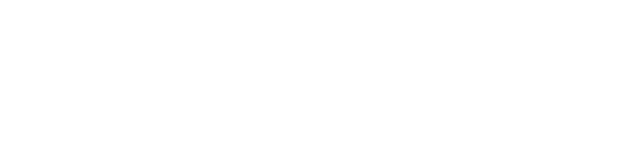
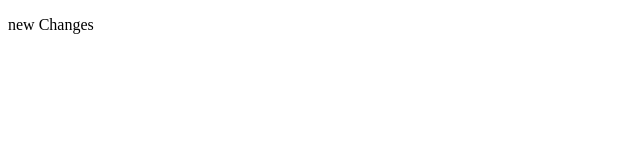
Before and after one commit to Ausaf-iqbal/travel-template, a plain HTML site: page index.html in a window 1280 px wide. Shown: the whole page, without its empty margins (0-640 px from the left). Drawn offline with Linux system fonts and the light colour scheme.

Commit message:
new changes

```diff
--- a/index.html
+++ b/index.html
@@ -6,6 +6,6 @@
     <title>Document</title>
 </head>
 <body>
-
+    <p>new Changes</p>
 </body>
 </html>
```
